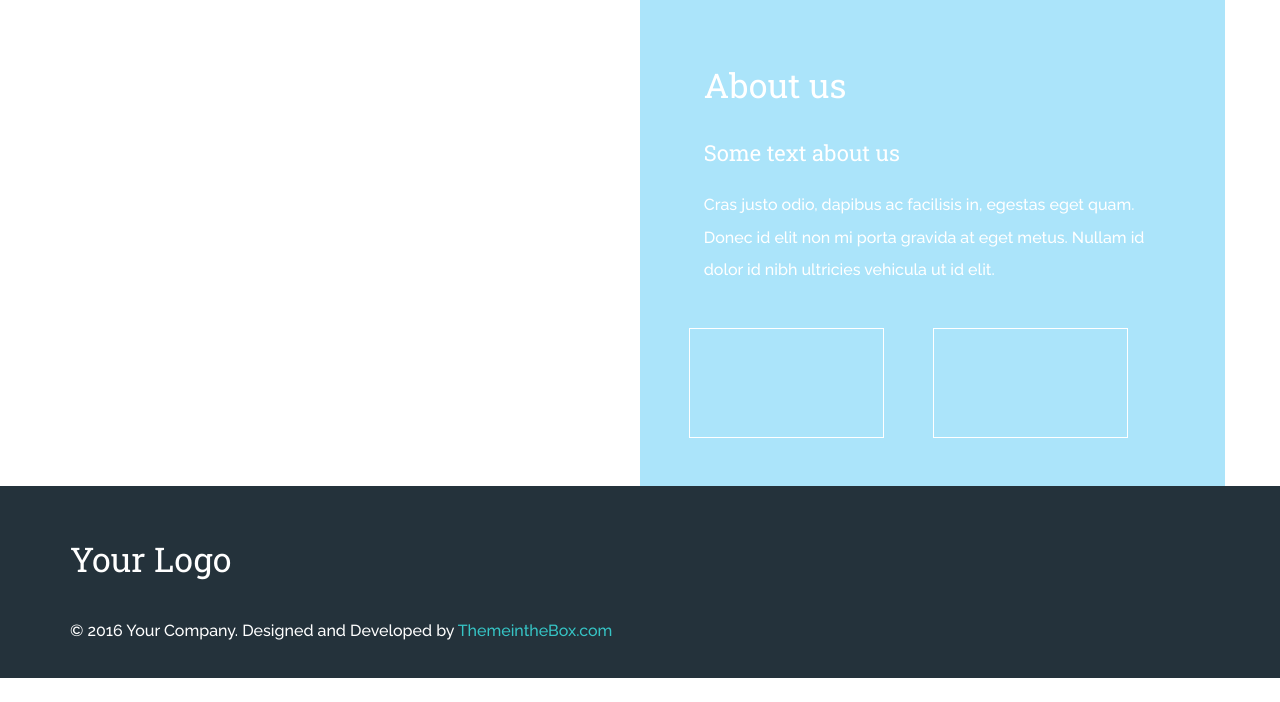
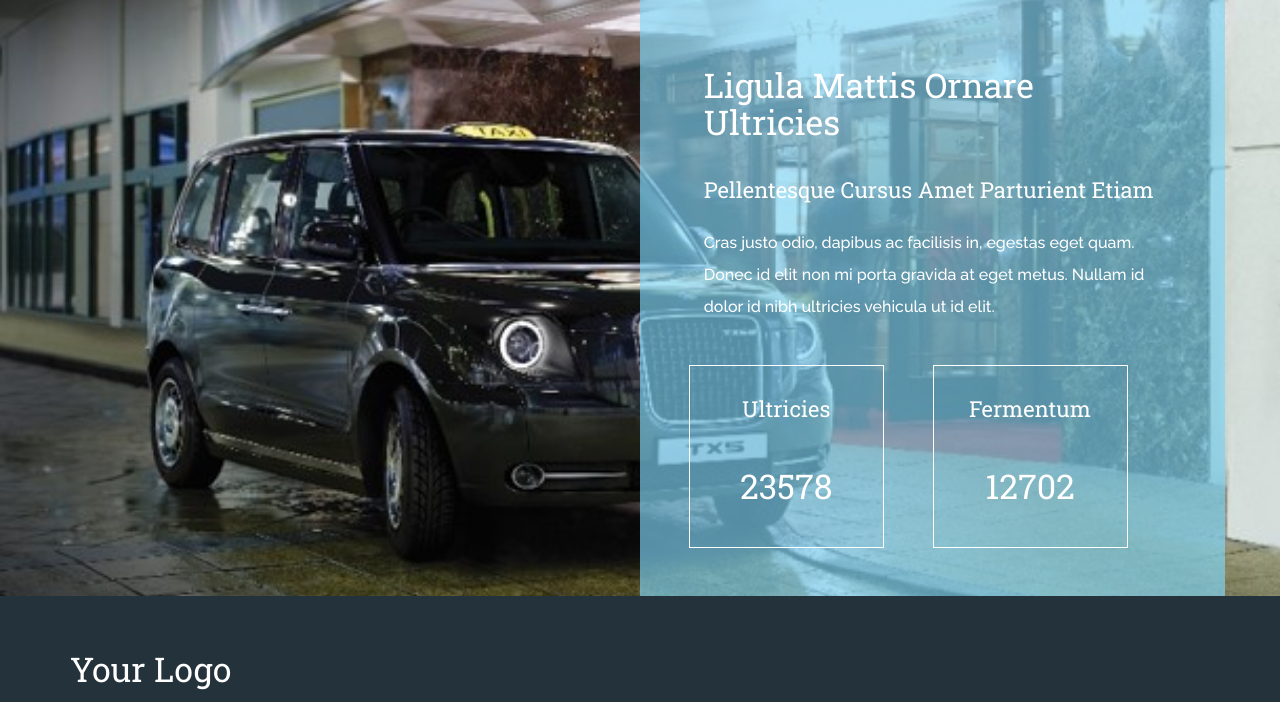
Before and after one commit to GeelyDesign/geelydesignweb, a Jekyll site: the page built from _pages/cn/about/index.md, in a window 1280 px wide and 900 px high, scrolled down 706 px, cut to the strip 198-900 px from the top of the window. Built offline with Jekyll 4.4.1, drawn with Linux system fonts in a browser that asks for light colours; a style sheet for code colours, icons or effects is not loaded; before the commit the page ends 1582 px from its top, so only the background shows below that.

```diff
--- a/_includes/header.html
+++ b/_includes/header.html
@@ -7,9 +7,11 @@
                 </a>
             </div>
             <div class="col-md-3 col-xs-10">
-                <a href="/cn" class="thumbnail logo">
-                    中文
-                </a>
+                {% if page.lang == 'en' %}
+                <a href="/cn" class="thumbnail logo">中文</a>
+                {% else %}
+                <a href="/" class="thumbnail logo">English</a>
+                {% endif %}
             </div>
             <div class="col-md-1 col-md-offset-6 col-xs-2 text-center">
                 <div class="menu-btn">
@@ -33,9 +35,11 @@
                     </a>
                 </div>
                 <div class="col-md-3 col-xs-10">
-                    <a href="/cn" class="thumbnail logo">
-                        中文
-                    </a>
+                    {% if page.lang == 'en' %}
+                    <a href="/cn" class="thumbnail logo">中文</a>
+                    {% else %}
+                    <a href="/" class="thumbnail logo">English</a>
+                    {% endif %}
                 </div>
                 <div class="col-md-1 col-md-offset-6 col-xs-2 text-center">
                     <div class="menu-btn">
--- a/_pages/cn/about/index.md
+++ b/_pages/cn/about/index.md
@@ -13,11 +14,22 @@
 header_btn_dl_text: Download
 header_btn_dl_href: http://www.themeinthebox.com/ourtheme/mountain-king-bootstrap-template/
 
-about_title: About us
-about_subtitle: Some text about us
+about_image: /assets/img/img4.jpg
+about_title: Ligula Mattis Ornare Ultricies
+about_subtitle: Pellentesque Cursus Amet Parturient Etiam
 about_text: Cras justo odio, dapibus ac facilisis in, egestas eget quam. Donec id elit non mi porta gravida at eget metus. Nullam id dolor id nibh ultricies vehicula ut id elit.
 about_digits: [
-	[Ultricies, [2, 3, ',', 5, 7, 8]],
-	[Fermentum, [1, 2, ',', 7, 0, 2]]
+  [
+    title: Ultricies,
+    digits: [2, 3, ',', 5, 7, 8],
+    delay: 100ms,
+    index: '01'
+  ],
+  [
+    title: Fermentum,
+    digits: [1, 2, ',', 7, 0, 2],
+    delay: 300ms,
+    index: '02'
+  ]
 ]
 ---
```
Also changed, not shown: other parts of _pages/cn/about/index.md (+1 -0 lines), _pages/about/index.md (+16 -4 lines), _pages/cn/index.md (+22 -6 lines), index.md (+1 -0 lines).
